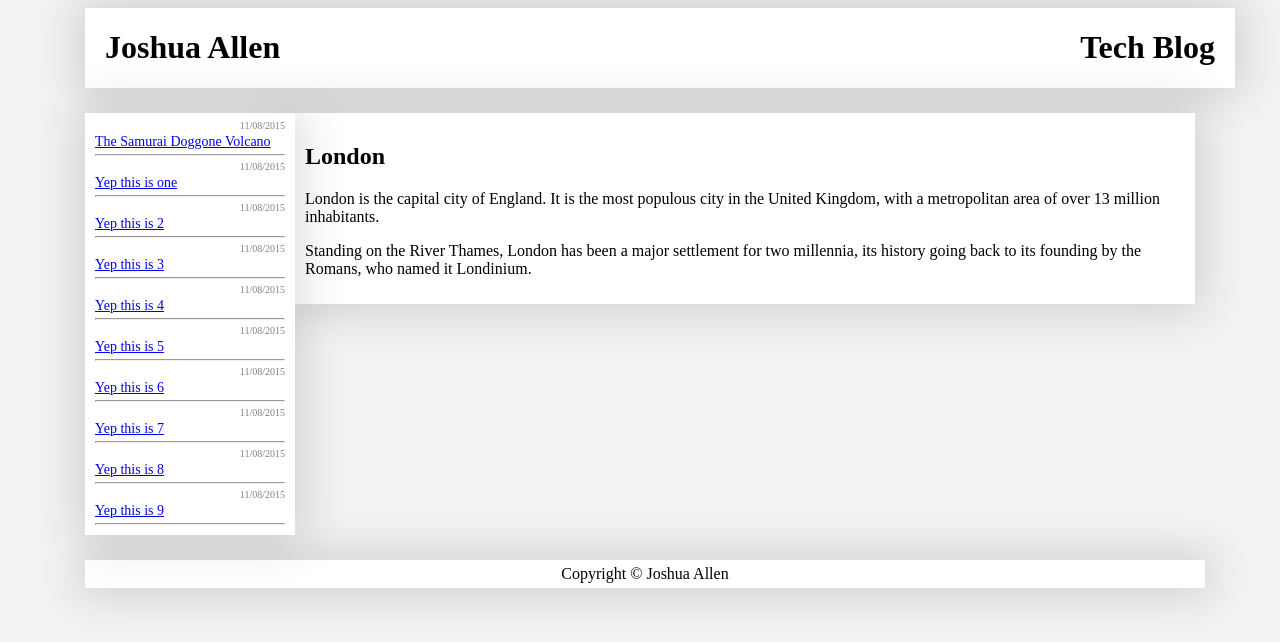
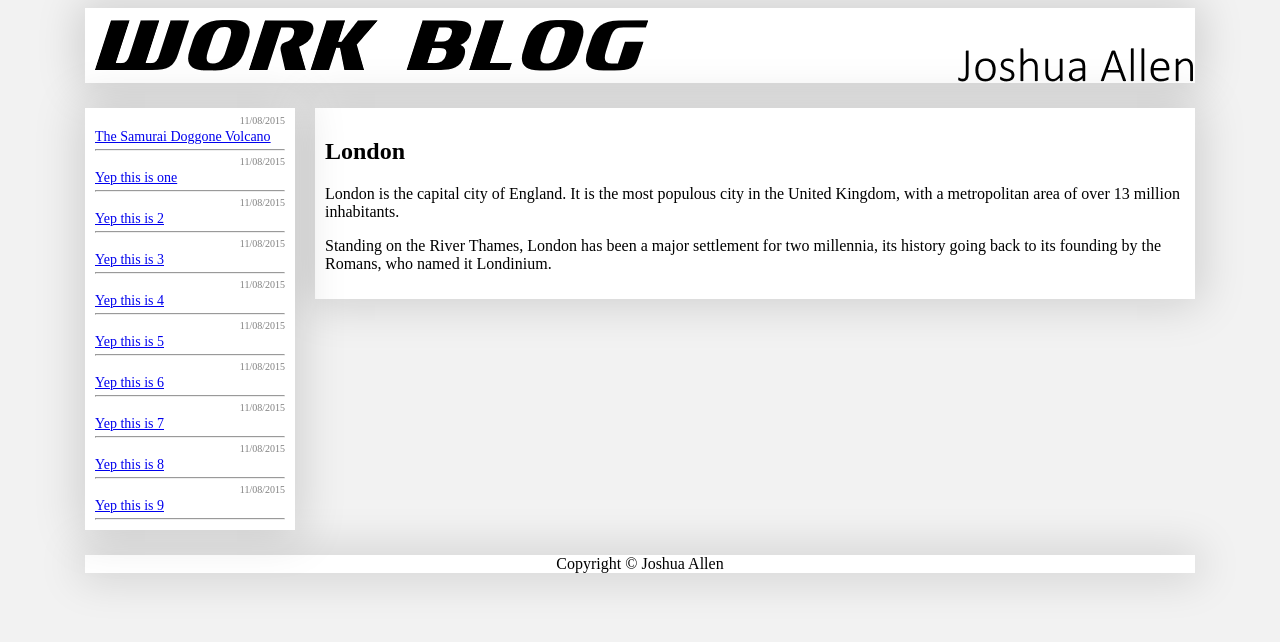
Before and after one commit to Joshua-Allen/Joshua-Allen.github.io, a PHP site: page / in a window 1280 px wide. Shown: the top 642 px of the page. Run offline with PHP 8.4, Linux system fonts and the light colour scheme; some libraries are stand-ins or nearby versions.

Commit message:
added tittle

```diff
--- a/css/test.css
+++ b/css/test.css
@@ -1,12 +1,13 @@
 header {
 	width: 100%;
+	height: 75px;
 
     background-color:white;
     color:black;
 
-    text-align:center;
-    padding-left:20px;
-	padding-right:20px;
+    /*text-align:center;
+    padding-left:20px; */
+	/*padding-right:-40px; */
 	margin-bottom:25px;
 
 	box-shadow: 0px 0px 43px 6px rgba(0,0,0,0.15);
@@ -32,7 +33,7 @@ section {
     float: left;*/
     padding:10px;
 
-	margin-left:210px;
+	margin-left:230px;
 	margin-bottom:50px;
 	margin-right:0px;
 
@@ -46,7 +47,7 @@ footer {
     color:black;
     clear:both;
     text-align:center;
-    padding:5px;
+    /*padding:5px; */
 
 	box-shadow: 0px 0px 43px 6px rgba(0,0,0,0.15);
 }
--- a/index.html
+++ b/index.html
@@ -15,9 +15,8 @@
 
 <!-- header -->
 <header>
-<h1 style="float: left;">Joshua Allen</h1>
-<h1 style="float: right;">Tech Blog</h1>
-<div style="clear: both;"></div>
+<img src="img/title.png" alt="Joshua Allen's work blog">
+<!-- <h1 style="float: right;">Tech Blog</h1> -->
 </header>
 
 <!-- navigation -->
```
Also changed, not shown: img/title.png (added).
